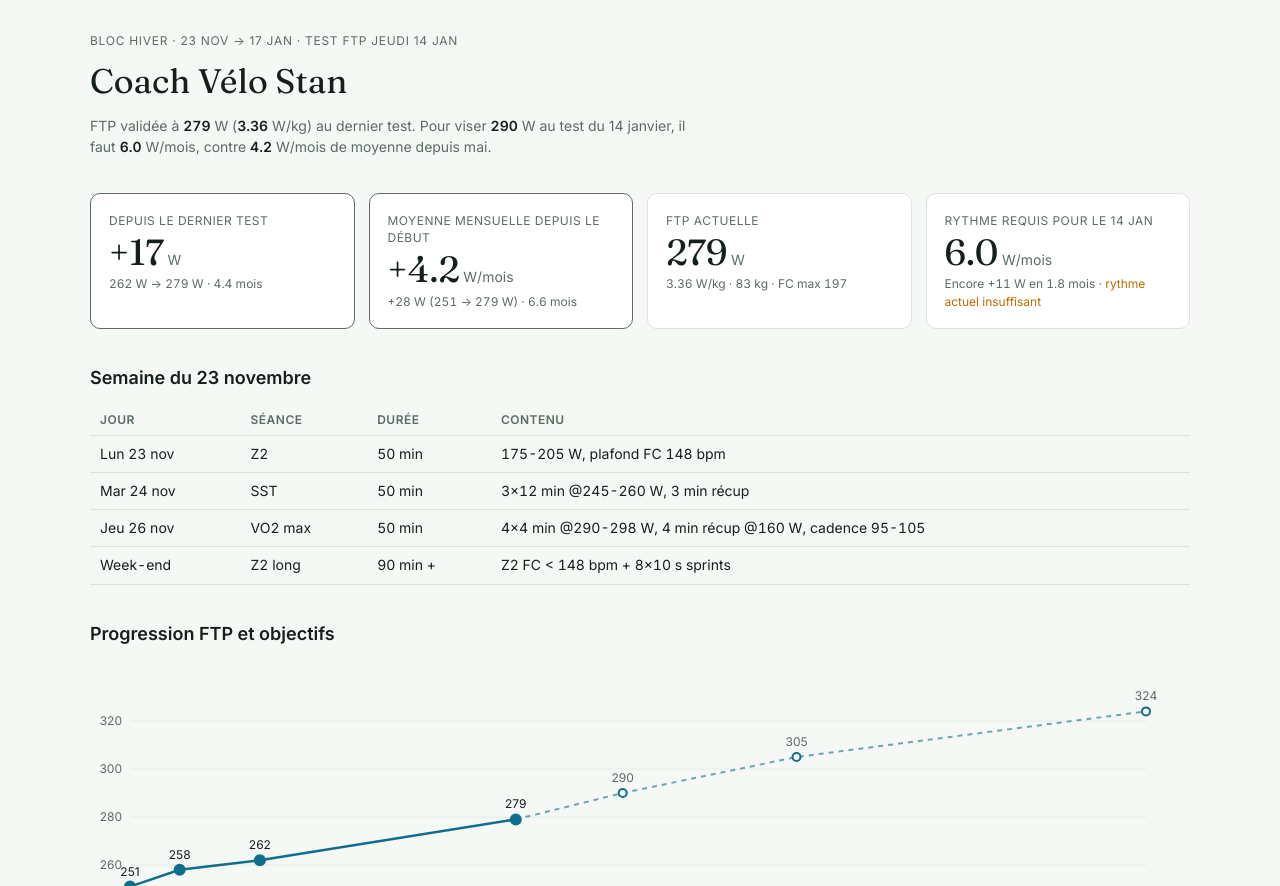
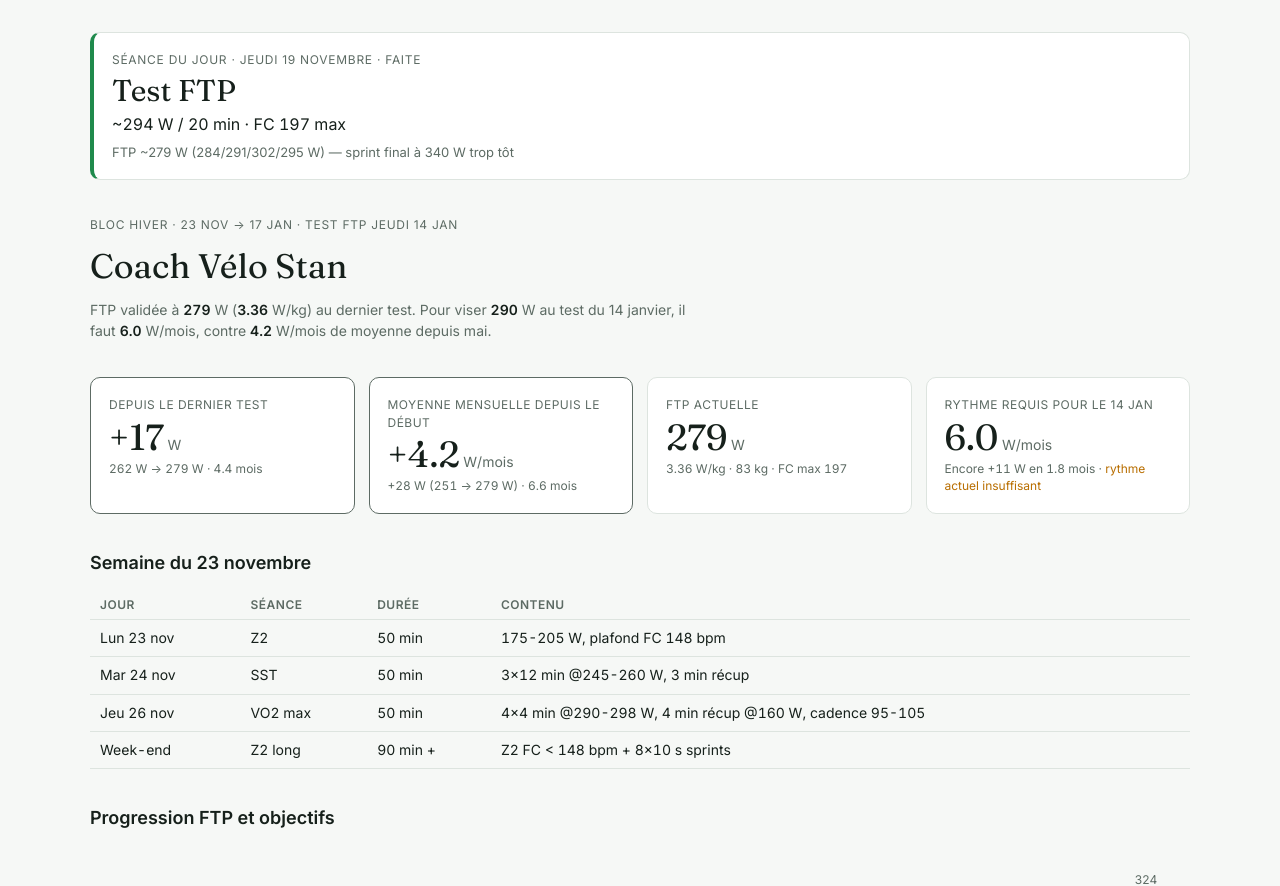
Before and after one commit to Stan-svg12/Coach-velo, a plain HTML site: page index.html in a window 1280 px wide. Shown: the top 886 px of the page. Drawn offline with Linux system fonts and the light colour scheme.

Commit message:
Ajoute la séance du jour en haut de page
Co-Authored-By: Claude Opus 5.5 <noreply@anthropic.com>
Claude-Session: https://claude.ai/code/session_01UdYK4DSHEs4YdN3hvNhibD

```diff
--- a/data.json
+++ b/data.json
@@ -129,25 +129,33 @@
    "jour": "Lun 23 nov",
    "seance": "Z2",
    "duree": "50 min",
-   "contenu": "175-205 W, plafond FC 148 bpm"
+   "contenu": "175-205 W, plafond FC 148 bpm",
+   "date": "2026-11-23",
+   "fin": "2026-11-23"
   },
   {
    "jour": "Mar 24 nov",
    "seance": "SST",
    "duree": "50 min",
-   "contenu": "3×12 min @245-260 W, 3 min récup"
+   "contenu": "3×12 min @245-260 W, 3 min récup",
+   "date": "2026-11-24",
+   "fin": "2026-11-24"
   },
   {
    "jour": "Jeu 26 nov",
    "seance": "VO2 max",
    "duree": "50 min",
-   "contenu": "4×4 min @290-298 W, 4 min récup @160 W, cadence 95-105"
+   "contenu": "4×4 min @290-298 W, 4 min récup @160 W, cadence 95-105",
+   "date": "2026-11-26",
+   "fin": "2026-11-26"
   },
   {
    "jour": "Week-end",
    "seance": "Z2 long",
    "duree": "90 min +",
-   "contenu": "Z2 FC < 148 bpm + 8×10 s sprints"
+   "contenu": "Z2 FC < 148 bpm + 8×10 s sprints",
+   "date": "2026-11-28",
+   "fin": "2026-11-29"
   }
  ],
  "seances": [
--- a/index.html
+++ b/index.html
@@ -19,6 +19,12 @@ html,body{margin:0;background:var(--color-bg);color:var(--color-fg);font:14px/1.
 [hidden]{display:none!important}
 #bloc-hiver table,#historique table{min-width:680px}
 .cv-kpis{grid-template-columns:repeat(auto-fit,minmax(160px,1fr))!important}
+.cv-today{background:var(--color-panel);border:1px solid var(--color-border-line);border-left:4px solid var(--accent);border-radius:var(--cds-radius);padding:var(--cds-pad-lg);display:flex;flex-direction:column;gap:6px}
+.cv-today .tt{font-size:12px;letter-spacing:.06em;text-transform:uppercase;color:var(--color-fg-muted)}
+.cv-today .ts{font-family:var(--font-anthropic-serif);font-size:30px;line-height:1.1}
+.cv-today .tc{font-size:16px;font-variant-numeric:tabular-nums}
+.cv-today .tn{font-size:13px;color:var(--color-fg-muted)}
+.cv-today.is-done{border-left-color:var(--color-ok)}.cv-today.is-rest{border-left-color:var(--color-fg-muted)}
 .cv-foot{margin-top:36px;font-size:12px;color:var(--color-fg-muted)}
 @media (max-width:520px){:root{--cds-font-size-title:28px}.cv-big{font-size:2.1rem!important}}
 </style>
@@ -78,6 +84,8 @@ window.addEventListener('DOMContentLoaded',()=>fetch('data.json?v='+Date.now()).
 </style>
 
 <div class="cv">
+  <section class="cv-today" id="seance-du-jour" data-draw="today"></section>
+
   <header class="cv-head" id="entete">
     <span class="cv-eyebrow">Bloc hiver · 23 nov → 17 jan · test FTP jeudi 14 jan</span>
     <h1>Coach Vélo Stan</h1>
@@ -330,5 +338,37 @@ dash.draw('ftp-chart', (el) => {
   });
 })();
 </script>
+<script>
+dash.draw('today', (el) => {
+  const p = dash.data('plan'), h = dash.data('seances');
+  el.replaceChildren();
+  const now = new Date();
+  const iso = now.getFullYear() + '-' + String(now.getMonth() + 1).padStart(2, '0') + '-' + String(now.getDate()).padStart(2, '0');
+  const lbl = now.toLocaleDateString('fr-FR', { weekday: 'long', day: 'numeric', month: 'long' });
+  const add = (cls, txt) => { const e = document.createElement('div'); e.className = cls; e.textContent = txt; el.append(e); };
+  const plan = (p.data || []).find((r) => r.date && iso >= r.date && iso <= (r.fin || r.date));
+  const done = (h.data || []).find((r) => r.date === iso);
+  el.classList.remove('is-done', 'is-rest');
+  if (done) {
+    el.classList.add('is-done');
+    add('tt', 'Séance du jour · ' + lbl + ' · faite');
+    add('ts', done.type);
+    add('tc', done.puissance + (done.fc ? ' · FC ' + done.fc : ''));
+    if (done.note) add('tn', done.note);
+  } else if (plan) {
+    add('tt', 'Séance du jour · ' + lbl);
+    add('ts', plan.seance + ' · ' + plan.duree);
+    add('tc', plan.contenu);
+    add('tn', 'Feu vert VFC : < 50 repos · 50-54 Z2 seulement · ≥ 55 séance prévue');
+  } else {
+    el.classList.add('is-rest');
+    const next = (p.data || []).filter((r) => r.date > iso).sort((a, b) => a.date.localeCompare(b.date))[0];
+    add('tt', 'Séance du jour · ' + lbl);
+    add('ts', 'Repos');
+    if (next) add('tc', 'Prochaine : ' + next.jour + ' — ' + next.seance + ' · ' + next.duree);
+  }
+});
+</script>
+
 <p class="cv-foot">Mis à jour le <span id="maj">—</span> · FTP = 95 % de la moyenne 20 min · 83 kg.</p>
 </div></body></html>
```
